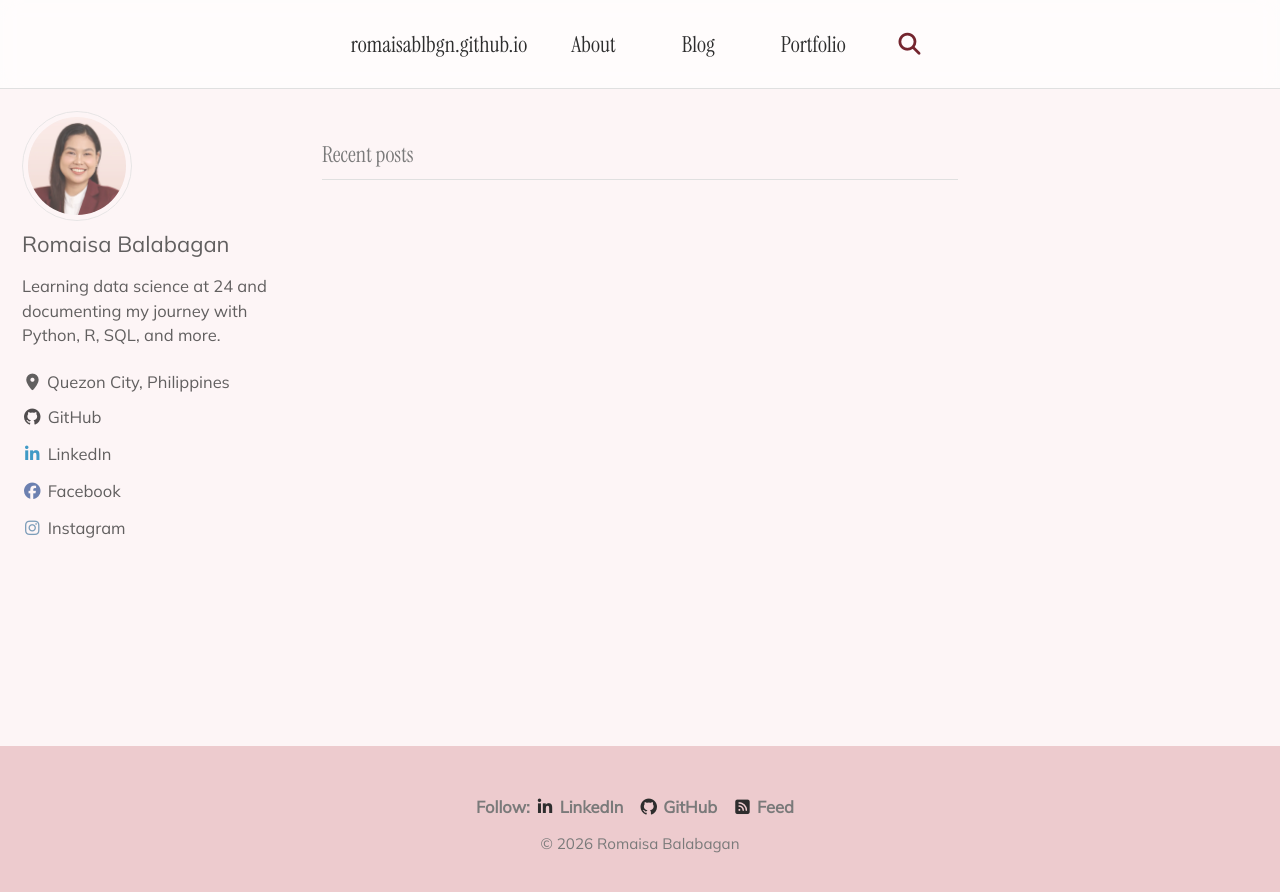
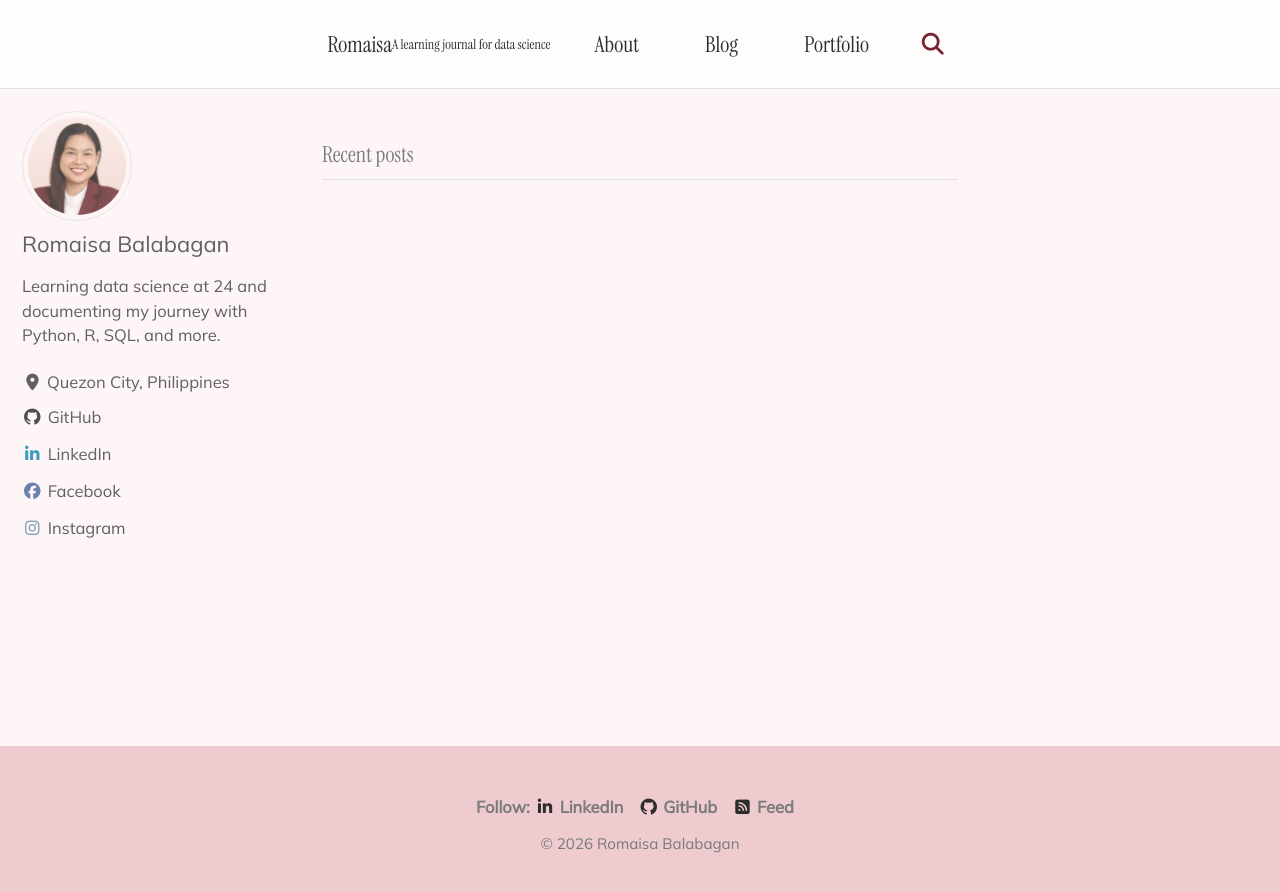
Before and after one commit to romaisablbgn/romaisablbgn.github.io, a Jekyll site: the page built from index.html, in a window 1280 px wide. Shown: the top 892 px of the page. Built offline with Jekyll 4.4.1, drawn with Linux system fonts in a browser that asks for light colours; cached includes are drawn as plain includes; some web fonts are replaced; the list of posts is cut into pages by our own code.

Commit message:
Update site title, separator, and subtitle in config

```diff
--- a/_config.yml
+++ b/_config.yml
@@ -17,9 +17,9 @@ minimal_mistakes_skin    : "dirt" #customized
 # Site Settings
 locale                   : "en-US"
 rtl                      : # true, false (default) # turns direction of the page into right to left for RTL languages
-title                    : #none
-title_separator          : #none
-subtitle                 : # site tagline that appears below site title in masthead
+title                    : "Romaisa"
+title_separator          : "|"
+subtitle                 : "A learning journal for data science"
 name                     : "Romaisa"
 description              : "A learning journal for data science covering Python, R, SQL, and practical tools for working with data."
 url                      : "https://romaisablbgn.github.io"
@@ -27,7 +27,6 @@ baseurl                  : # the subpath of your site, e.g. "/blog"
 repository               : "romaisablbgn/romaisablbgn.github.io"
 teaser                   : #none
 logo                     : #none
-favicon                  :  "/assets/images/romaisa-profile.webp"
 masthead_title           : # overrides the website title displayed in the masthead, use " " for no title
 breadcrumbs              : true
 words_per_minute         : 200
```
